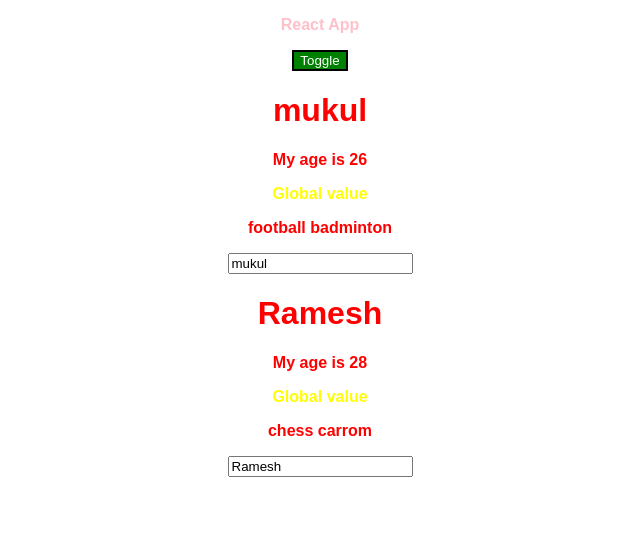
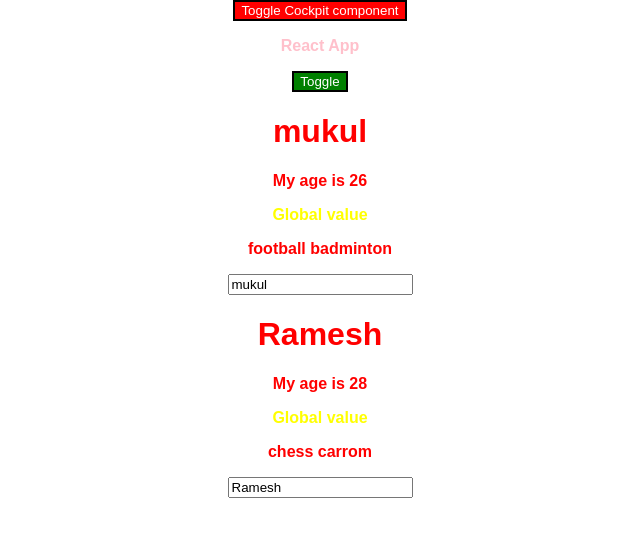
Before and after one commit to Sonidec93/react-practice, a React app: page / in a window 1280 px wide. Both pictures are taken after a click on the button "Toggle". Shown: the top 536 px of the page, without its empty margins (320-960 px from the left). Built offline with nearby package versions, Linux system fonts and the light colour scheme.

Commit message:
added lifecycle hooks

```diff
--- a/src/components/Cockpit/cockpit.jsx
+++ b/src/components/Cockpit/cockpit.jsx
@@ -1,6 +1,18 @@
-import React from 'react';
+import React, { useEffect } from 'react';
 
 const Cockpit = (props) => {
+    useEffect(() => {
+        console.log('cockpit.js useEffect');
+        return () => {
+            console.log('Cleanup code Cockpit.jsx')
+        }
+    }, []);
+    useEffect(() => {
+        console.log('Cockpit.jsx 2nd useEffect');
+        return () => {
+            console.log('Cleanup code for 2nd use Effect');
+        }
+    })
     return (
         <div>
             <p className={props.classes.join(' ')}>React App</p>
--- a/src/components/Persons/Person/person.jsx
+++ b/src/components/Persons/Person/person.jsx
@@ -1,21 +1,24 @@
-import Person from './person.css';
-import React from 'react';
+import PersonCss from './person.css';
+import React, { Component } from 'react';
 import Radium from 'radium';
+// import { render } from 'react-dom';
 
-const person = (props) => {
+class Person extends Component {
     // var rand = Math.random();
     // if (rand > 0.5) {
     //     throw new Error('Some error');
     // }
-    return (
-        <div className={Person.person}>
-            <h1 onClick={props.onDelete}>{props.name}</h1>
-            <p>My age is {props.age}</p>
-            <p className="glb-modifier">Global value</p>
-            <p>{props.children.join(' ')}</p>
-            <input type="text" name="name" onChange={props.changeFunc} value={props.name} />
-        </div>
-    )
+    render(){
+        return (
+            <div className={PersonCss.person}>
+                <h1 onClick={this.props.onDelete}>{this.props.name}</h1>
+                <p>My age is {this.props.age}</p>
+                <p className="glb-modifier">Global value</p>
+                <p>{this.props.children.join(' ')}</p>
+                <input type="text" name="name" onChange={this.props.changeFunc} value={this.props.name} />
+            </div>
+        )
+    }
 }
 
-export default Radium(person); //Higher order component
+export default Radium(Person); //Higher order component
--- a/src/components/Persons/persons.jsx
+++ b/src/components/Persons/persons.jsx
@@ -1,10 +1,38 @@
-import React from 'react';
+import React, { Component } from 'react';
 import Person from './Person/person';
-const Persons = (props) => props.persons.map((p, index) => {
-    return (
-        <Person name={p.name} age={p.age} key={p.id} changeFunc={(event) => { props.changeFunc(index,event) }} onDelete={(event) => { props.onDelete(index, event) }}>{p.hobbies}</Person>
-    )
-})
 
 
+class Persons extends Component {
+
+    //    static getDerivedStateFromProps(props, state) {
+    //         console.log('Persons getDerivedStateFromProps');
+    //     }
+    shouldComponentUpdate(nextProps, nextState) {
+        console.log('Persons shouldComponentUpdate');
+        console.log(nextProps.persons!==this.props.persons);
+        return nextProps.persons!==this.props.persons;
+        // return true;
+    }
+
+    getSnapshotBeforeUpdate(prevProps, prevState) {
+        console.log('Persons getSnapshotBeforeUpdate', prevProps, prevState);
+        return null;
+    }
+    componentDidUpdate() {
+        console.log('Persons componentDidUpdate');
+    }
+    componentWillUnmount() {
+        console.log('[Persons.js] cleanup code');
+    }
+
+    render() {
+        console.log('Persons rendering');
+        return this.props.persons.map((p, index) => {
+            return (
+                <Person name={p.name} age={p.age} key={p.id} changeFunc={(event) => { this.props.changeFunc(index, event) }} onDelete={(event) => { this.props.onDelete(index, event) }}>{p.hobbies}</Person>
+            )
+        })
+    }
+}
+
 export default Persons;
--- a/src/containers/App.jsx
+++ b/src/containers/App.jsx
@@ -16,13 +16,17 @@ import Cockpit from '../components/Cockpit/cockpit';
 //   ]
 // })
 class App extends Component {
-
+  constructor(props) {
+    super(props);
+    console.log('App.js constructor');
+  }
   state = {
     persons: [
       { id: 'asf1', name: 'mukul', age: 26, hobbies: ['football', 'badminton'] },
       { id: 'asf2', name: 'Ramesh', age: 28, hobbies: ['chess', 'carrom'] }
     ],
-    showPerson: false
+    showPerson: false,
+    showCockpit: true
   }
 
   switchHandler = (newName) => {
@@ -34,6 +38,10 @@ class App extends Component {
     });//using useState react hook will update the state not merge it to old state so we have to make sure we update all values to the state we want to update
 
   }
+
+  // static getDerivedStateFromProps = (props, state) => {
+  //   console.log('getDerivedStateFromProps', props)
+  // }
   changeFunc = (index, event) => {
     let persons = [...this.state.persons];
     persons[index].name = event.target.value;
@@ -41,10 +49,16 @@ class App extends Component {
       persons
     })
   }
-
+  toggleCockpit = () => {
+    let val = this.state.showCockpit;
+    this.setState({ showCockpit: !val });
+  }
+  componentDidMount = () => {
+    console.log('App.js Component Did Mount');
+  }
   toggleShowPerson = () => {
-    let toggledValue = !this.state.showPerson;
-    this.setState({ showPerson: toggledValue });
+    let toggledValue = this.state.showPerson;
+    this.setState({ showPerson: !toggledValue });
   }
   deleteHandler = (index) => {
     let persons = [...this.state.persons];
@@ -52,6 +66,7 @@ class App extends Component {
     this.setState({ persons });
   }
   render() {
+    console.log('render in app.')
     let person = null;
     const classes = [];
     let buttonClass = AppClass.Red;
@@ -100,9 +115,13 @@ class App extends Component {
     /* <StyledButton alt={this.state.showPerson ? 'red' : 'green'} onClick={this.toggleShowPerson}>Toggle</StyledButton> */
     return (
       <div className={AppClass.App}>
-        <Cockpit classes={classes} buttonClass={buttonClass} toggleShowPerson={this.toggleShowPerson}></Cockpit>
+        <button onClick={this.toggleCockpit} className={AppClass.Red}> Toggle Cockpit component</button>
+        {
+          this.state.showCockpit ? <Cockpit persons={this.state.persons} classes={classes} buttonClass={buttonClass} toggleShowPerson={this.toggleShowPerson}></Cockpit>
+            : null
+        }
         {person}
-      </div>
+      </div >
 
     );
   }
--- a/src/index.js
+++ b/src/index.js
@@ -5,5 +5,5 @@ import App from './containers/App';
 import registerServiceWorker from './registerServiceWorker';
 // import { StyleRoot } from 'radium';
 
-ReactDOM.render(<App />, document.getElementById('root'));
+ReactDOM.render(<App appTitle='Person Manager'/>, document.getElementById('root'));
 registerServiceWorker();
```
